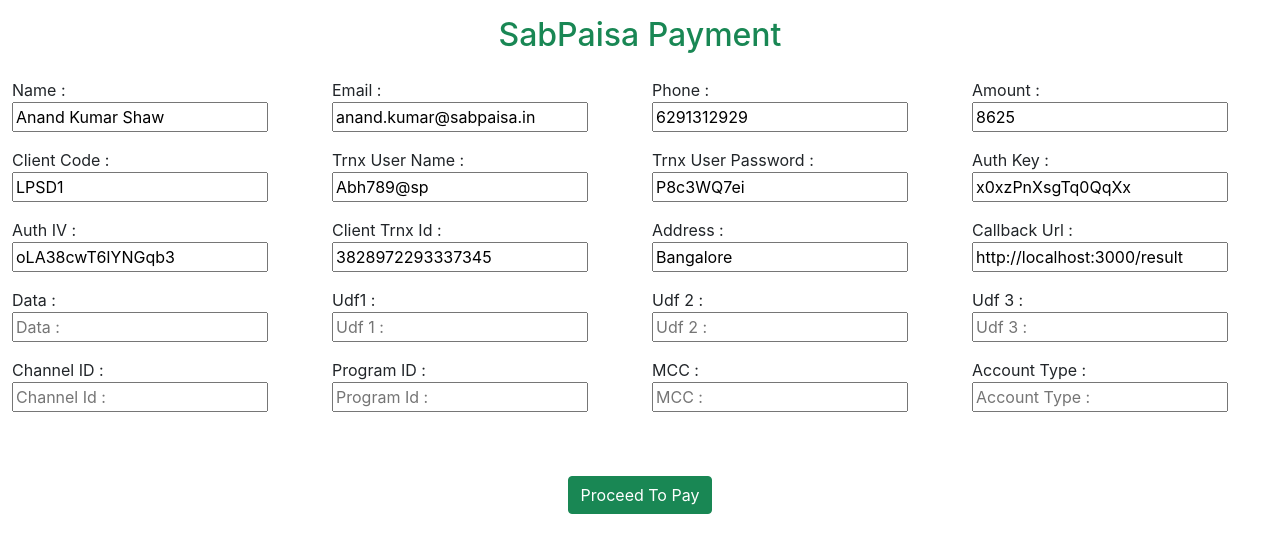
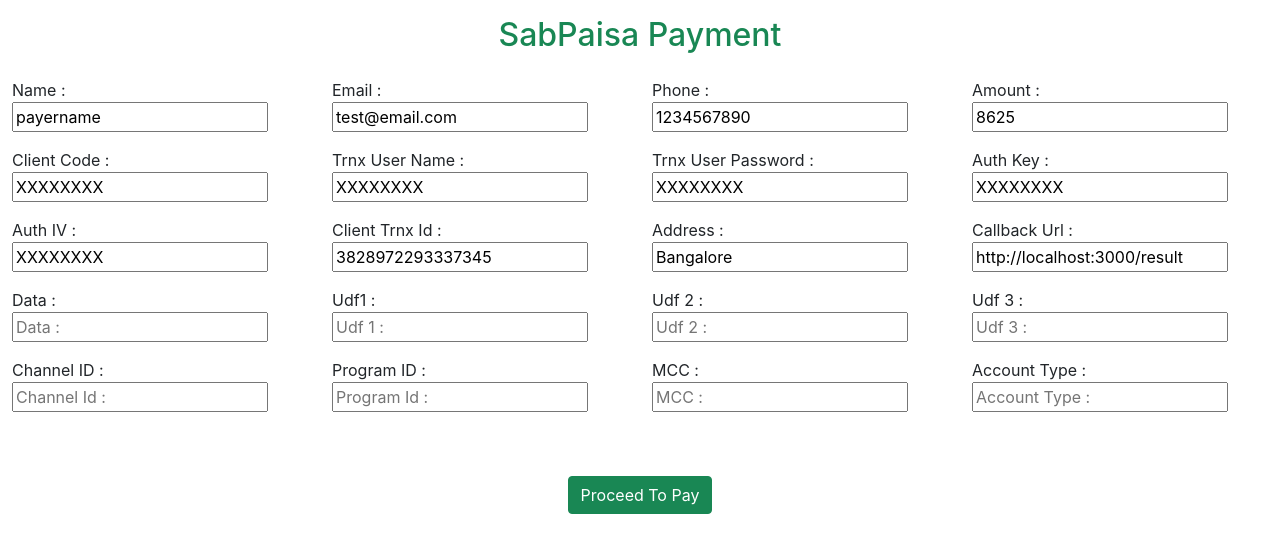
Before and after one commit to 9nidhi/React_Sabpiasa_payment, a React (Create React App) app: page / in a window 1280 px wide. Shown: the top 552 px of the page. Built offline with nearby package versions, Linux system fonts and the light colour scheme.

Commit message:
credentials changes

```diff
--- a/src/App.js
+++ b/src/App.js
@@ -4,17 +4,17 @@
 const App = (props) => {
 
   const [isOpen, setIsOpen] = useState(false);
-  const [payerName, setPayerName] = useState("Anand Kumar Shaw");
-  const [payerEmail, setPayerEmail] = useState("anand.kumar@sabpaisa.in");
-  const [payerMobile, setPayerMobile] = useState("6291312929");
+  const [payerName, setPayerName] = useState("payername");
+  const [payerEmail, setPayerEmail] = useState("test@email.com");
+  const [payerMobile, setPayerMobile] = useState("1234567890");
   const [amount, setAmount] = useState(8625);
-  const [clientCode, setClientCode] = useState("LPSD1");
+  const [clientCode, setClientCode] = useState("XXXXXXXX");  // Please use the credentials shared by your Account Manager  If not, please contact your Account Manager
   const [payerAddress, setPayerAddress] = useState("Bangalore");
-  const [transUserName, setTransUserName] = useState("Abh789@sp");
+  const [transUserName, setTransUserName] = useState("XXXXXXXX"); // Please use the credentials shared by your Account Manager  If not, please contact your Account Manage
   const [clientTxnId, setclientTxnId] = useState("3828972293337345");
-  const [transUserPassword, setTransUserPassword] = useState("P8c3WQ7ei");
-  const [authkey, setAuthkey] = useState("x0xzPnXsgTq0QqXx");
-  const [authiv, setAuthiv] = useState("oLA38cwT6IYNGqb3");
+  const [transUserPassword, setTransUserPassword] = useState("XXXXXXXX");  // Please use the credentials shared by your Account Manager  If not, please contact your Account Manage
+  const [authkey, setAuthkey] = useState("XXXXXXXX");  // Please use the credentials shared by your Account Manager  If not, please contact your Account Manage
+  const [authiv, setAuthiv] = useState("XXXXXXXX");    // Please use the credentials shared by your Account Manager  If not, please contact your Account Manage
   const [callbackUrl, setCallbackUrl] = useState("http://localhost:3000/result");
   const [data, setData] = useState(null)
   const [udf1, setudf1] = useState(null);
```
